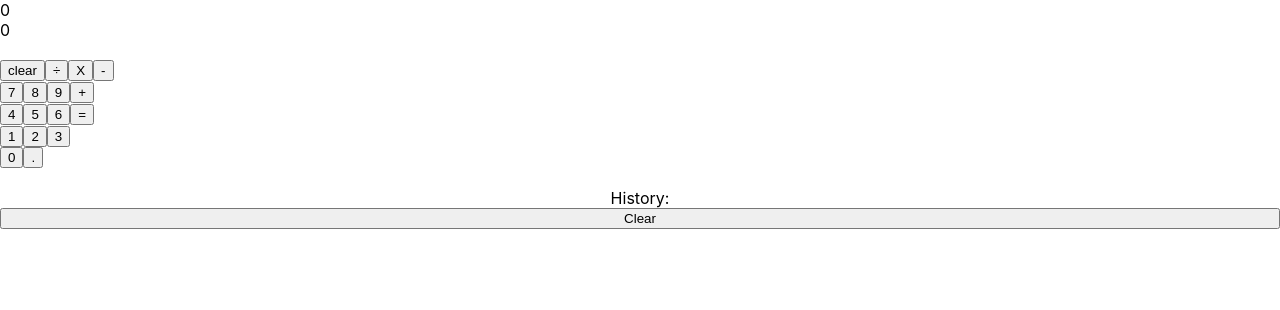
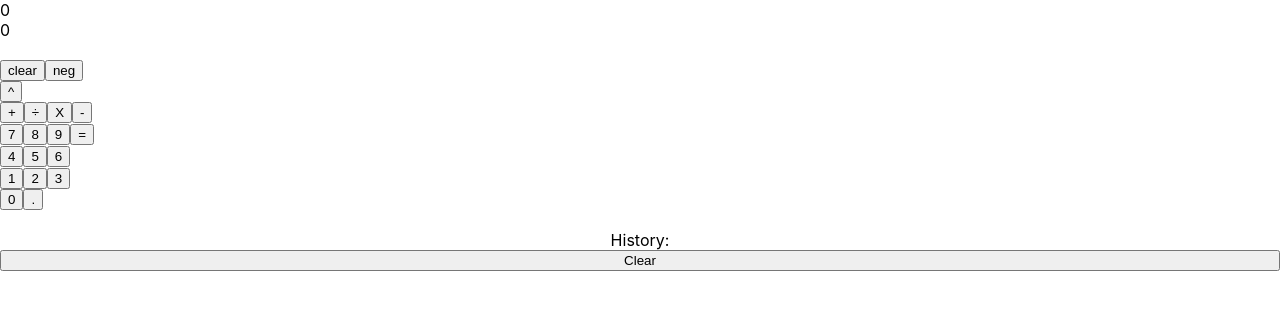
Before and after one commit to rmulrennan01/Calculator_App, a React (Create React App) app: page / in a window 1280 px wide. Shown: the top 310 px of the page. Built offline with nearby package versions, Linux system fonts and the light colour scheme.

Commit message:
added additional math buttons

```diff
--- a/src/Button.js
+++ b/src/Button.js
@@ -1,7 +1,7 @@
 import React, {useEffect, useState} from 'react'
 
 function Button(props) {
-    const [click, setClick] = useState(true);
+
     return (
         <>
         <button onClick={props.clickFunc}>{props.display}</button>
--- a/src/Calculator.js
+++ b/src/Calculator.js
@@ -2,6 +2,29 @@
 import Display from "./Display.js";
 import Keypad from "./Keypad.js";
 import HistoryDisplay from "./HistoryDisplay.js";
+
+
+ /*
+    Bugs:
+    -if equals sign is clicked immediately after operator is clicked, the following digit inputs will just
+     concat to the existing answer --fixed
+    -decimalPlaces doesn't reset to 0 after completing a math function --fixed
+    -if first press is a decimal mark, the next two digits are added together under the .1 position
+    -needs negative value button --fixed
+    -the digit concating doens't work as expected after pressing the "neg" button
+
+    */
+
+
+    /*
+    Features to add:
+    Exponents
+    Squareroot
+    Independent C & CE options
+    Click history to apply answer to the screen
+    CSS work...
+
+    */
 
 
 function Calculator() {
@@ -46,10 +69,7 @@ function Calculator() {
                 updateDisplay(display.previous,newNum);
                 setDecimalPlaces(decimalPlaces+1);
             }
-
         }
-
-
         setDigitInputMode(true);
     };
 
@@ -57,7 +77,6 @@ function Calculator() {
         if(decimalPlaces == 0){
            setDecimalPlaces(1);
        }
-
     }
 
     const clear = () => { //clear display and operator
@@ -71,15 +90,7 @@ function Calculator() {
     }
 
 
-    /*
-    Bugs:
-    -if equals sign is clicked immediately after operator is clicked, the following digit inputs will just
-     concat to the existing answer --fixed
-    -decimalPlaces doesn't reset to 0 after completing a math function --fixed
-    -if first press is a decimal mark, the next two digits are added together under the .1 position
-    -needs negative value button
 
-    */
     const equate = () => {
         handleMath();
         setDecimalPlaces(0);
@@ -87,13 +98,13 @@ function Calculator() {
         setDigitInputMode(false);
     }
 
+
+
     const handleMath = () => {
         let tempVal = 0;
         let prevVal = display.previous;
         let curVal = display.current;
 
-
-        //updateHistory(display.previous,operator,display.current);
         switch (operator) {
             case '+':
                 tempVal = Number(display.previous) + Number(display.current);
@@ -103,7 +114,7 @@ function Calculator() {
                 break;
             case '-':
 
-                tempVal = display.previous-display.current;
+                tempVal = Number(display.previous)-Number(display.current);
                 updateDisplay(tempVal, tempVal);
                 break;
             case '÷':
@@ -113,13 +124,18 @@ function Calculator() {
                 }
                 else{
 
-                    tempVal = display.previous/display.current;
+                    tempVal = Number(display.previous)/Number(display.current);
                     updateDisplay(tempVal, tempVal);
                 }
                 break;
             case 'x':
 
-                tempVal = display.previous*display.current;
+                tempVal = Number(display.previous)*Number(display.current);
+                updateDisplay(tempVal, tempVal);
+                break;
+            case '^':
+
+                tempVal = Number(display.previous)**Number(display.current);
                 updateDisplay(tempVal, tempVal);
                 break;
         }
@@ -175,6 +191,7 @@ function Calculator() {
                 mathFunc = {handleOperator}
                 equalFunc = {equate}
                 decimalFunc = {decimal}
+                negFunc = {()=>updateDisplay(display.previous,display.current*(-1))}
             />
             <br/>
             <HistoryDisplay
--- a/src/Keypad.js
+++ b/src/Keypad.js
@@ -11,6 +11,19 @@ function Keypad(props) {
         <div className="keypad">
             <div className="keypad__topRow">
                 <Button display="clear" clickFunc={()=>props.clearFunc()}/>
+                <Button display="neg" clickFunc={()=>props.negFunc()} />
+
+
+            </div>
+
+            <div className="keypad__topRow">
+                <Button display="^" clickFunc={()=>props.mathFunc('^')}/>
+
+
+            </div>
+
+            <div className="keypad__topRow">
+                <Button display="+" clickFunc={()=>props.mathFunc('+')}/>
                 <Button display="÷" clickFunc={()=>props.mathFunc('÷')}/>
                 <Button display="X" clickFunc={()=>props.mathFunc('x')}/>
                 <Button display="-" clickFunc={()=>props.mathFunc('-')}/>
@@ -43,8 +56,10 @@ function Keypad(props) {
                 </div>
                 <div className="keypad__bodyRight">
                     <div>
-                        <div><Button display="+" clickFunc={()=>props.mathFunc('+')}/></div>
-                        <div><Button display="=" clickFunc={()=>props.equalFunc()}/></div>
+
+                        <Button display="=" clickFunc={()=>props.equalFunc()}/>
+
+
                     </div>
                 </div>
             </div>
```
